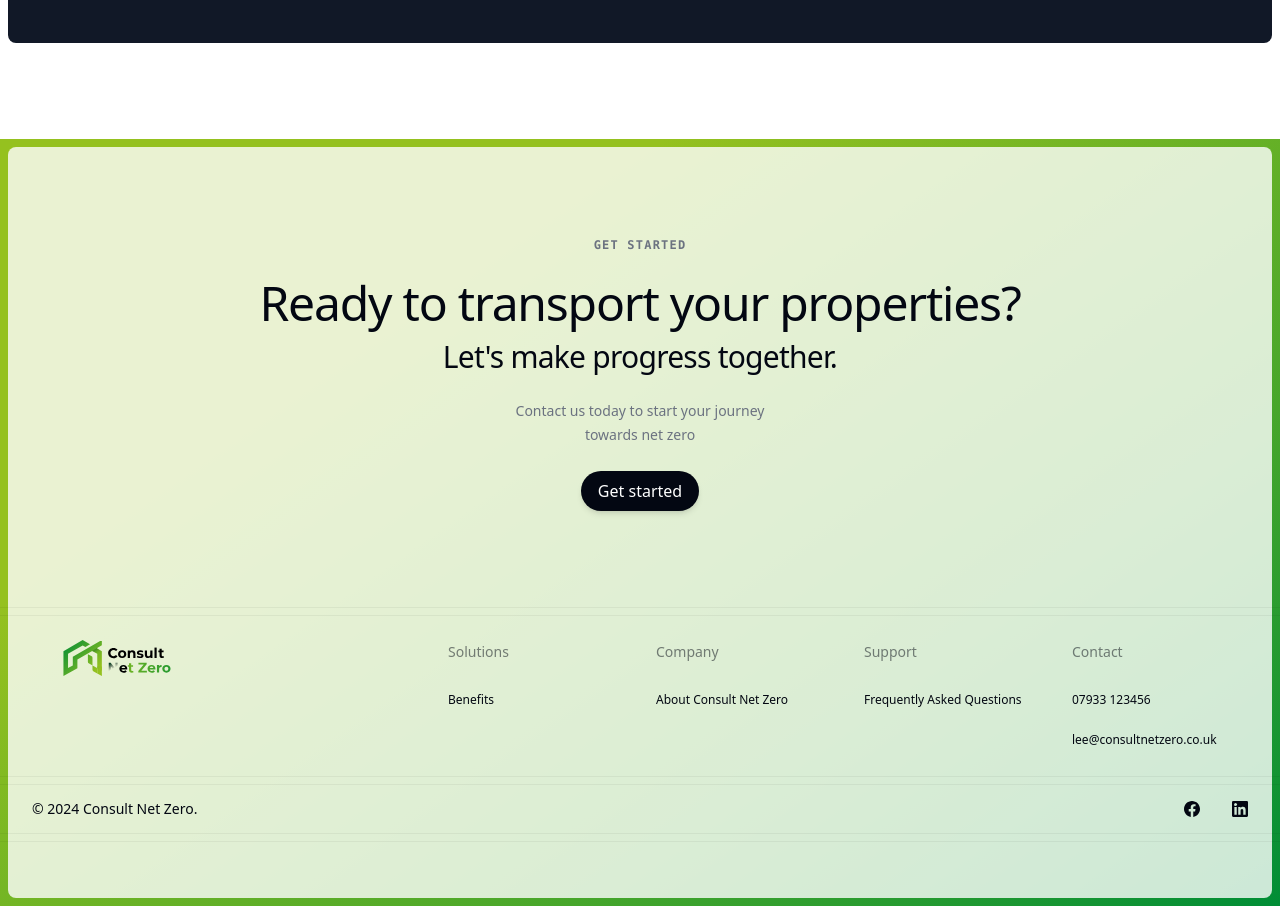
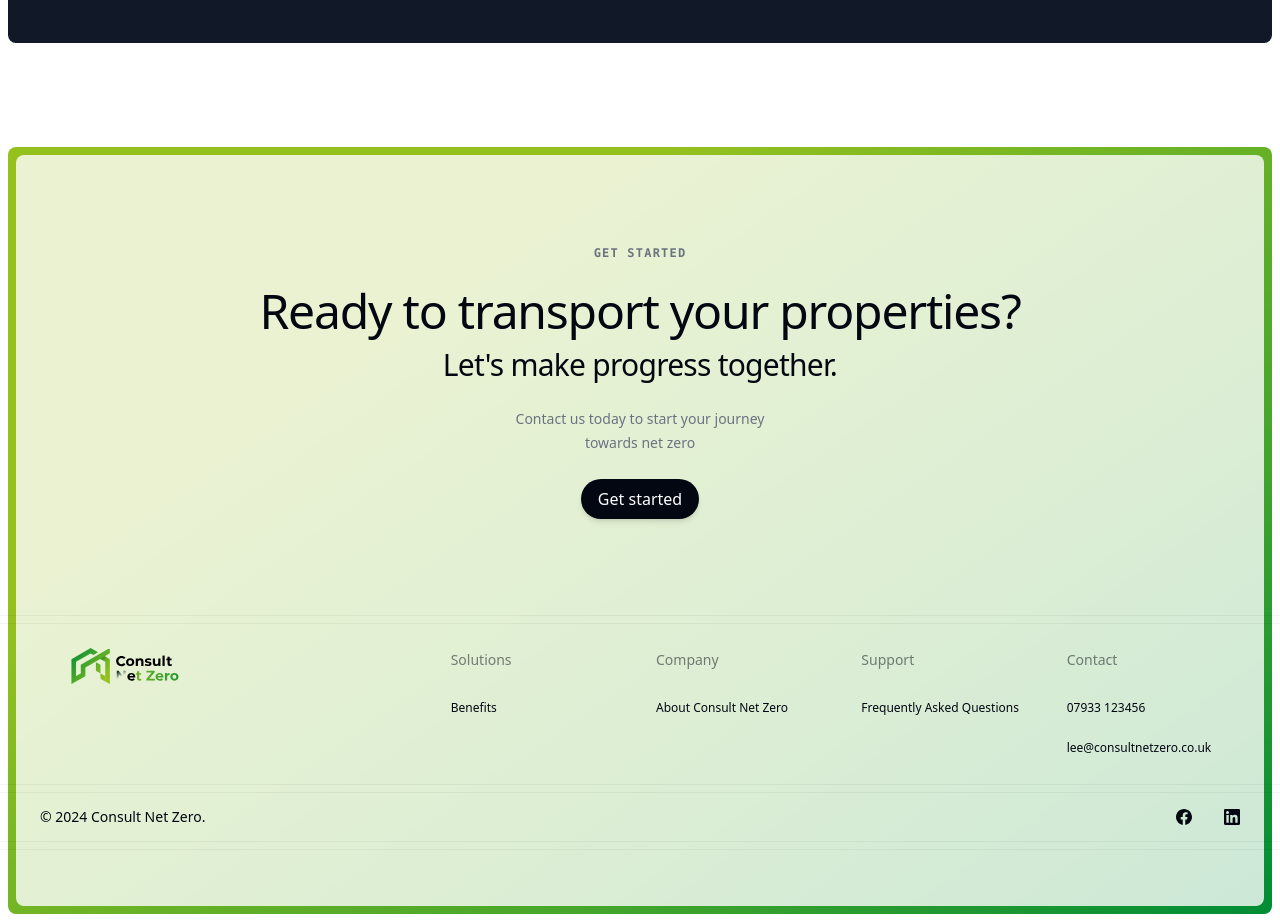
Before and after one commit to guybrown78/consult-net-zero, a Next.js app: page / in a window 1280 px wide. Shown: the part 5080-6002 px from the top of the page. Built offline with nearby package versions, Linux system fonts and the light colour scheme; a web font is replaced by a local one.

Commit message:
updated footer

```diff
--- a/src/components/footer.tsx
+++ b/src/components/footer.tsx
@@ -154,8 +154,8 @@ function Copyright() {
 
 export function Footer() {
   return (
-    <footer>
-      <Gradient className="relative">
+    <footer className='p-2'>
+      <Gradient className="relative rounded-lg">
         <div className="absolute inset-2 rounded-lg bg-white/80" />
         <Container>
           <CallToAction />
```
